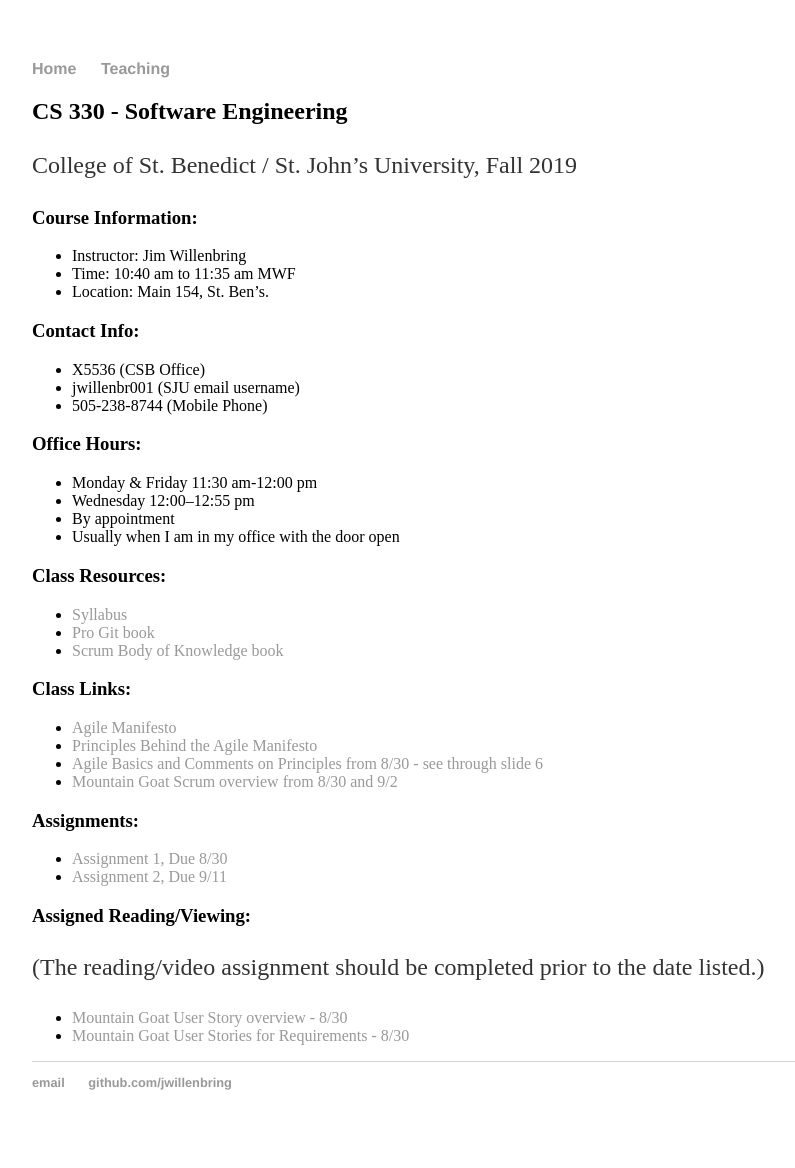
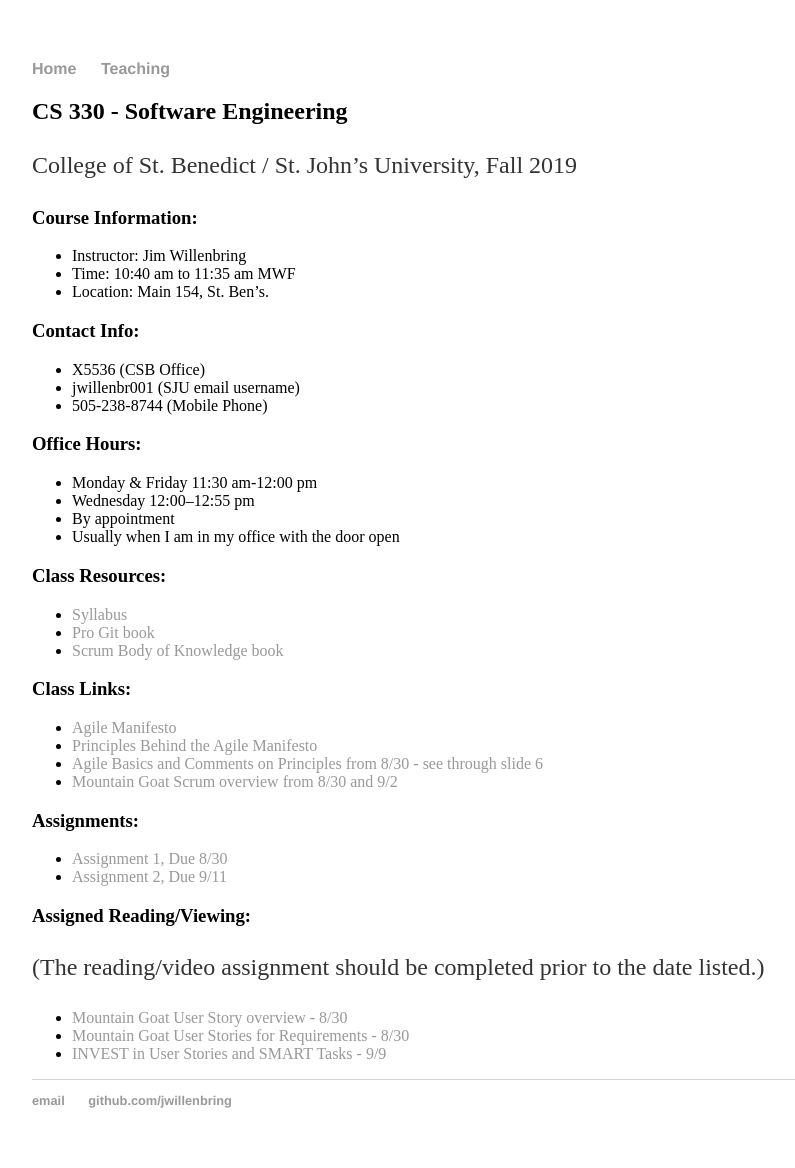
Before and after one commit to jwillenbring/jwillenbring.github.io, a Jekyll site: the page built from teaching/2019-Fall-CS330/index.md, in a window 1280 px wide. Shown: the whole page, without its empty margins (160-955 px from the left). Built offline with Jekyll 4.4.1, drawn with Linux system fonts in a browser that asks for light colours; our own code applies the rules of GitHub Pages for plain Markdown files.

Commit message:
Added reading for 9/9

```diff
--- a/teaching/2019-Fall-CS330/index.md
+++ b/teaching/2019-Fall-CS330/index.md
@@ -91,6 +91,7 @@ College of St. Benedict / St. John's University, Fall 2019
 
   * [Mountain Goat User Story overview - 8/30](https://www.mountaingoatsoftware.com/agile/user-stories)
   * [Mountain Goat User Stories for Requirements - 8/30](https://www.mountaingoatsoftware.com/articles/advantages-of-user-stories-for-requirements)
+  * [INVEST in User Stories and SMART Tasks - 9/9](https://agilecircle.wordpress.com/2016/05/17/invest-in-user-stories-and-smart-tasks/)
 
 <!---
 
```
